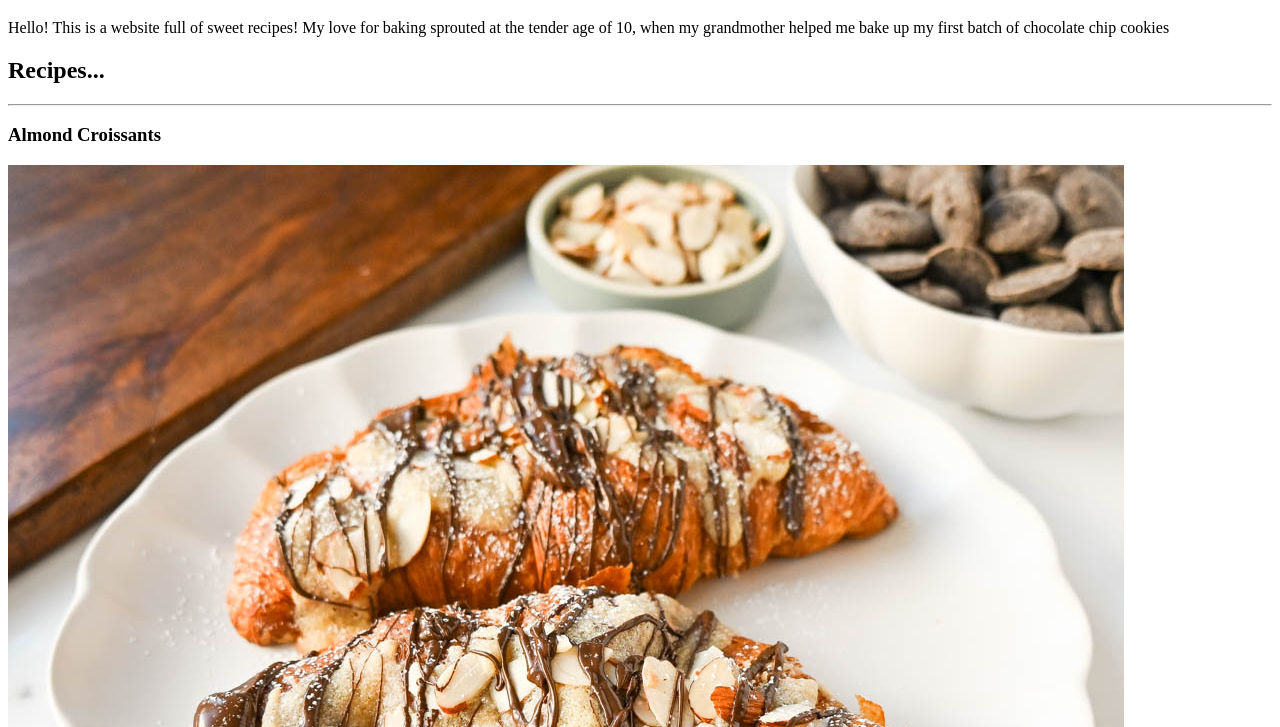
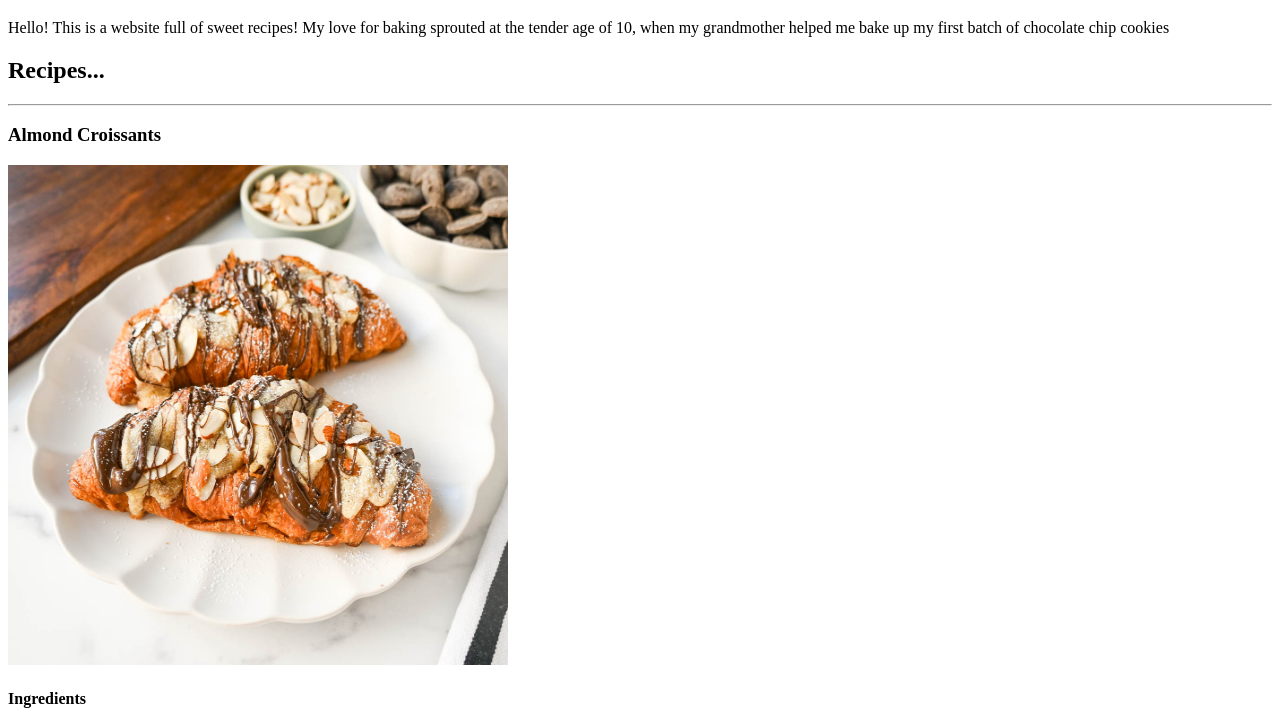
Before and after one commit to Thomas-A-Edison-CTE-HS/StephanyZ8, a plain HTML site: page project1.html in a window 1280 px wide. Shown: the part 61-788 px from the top of the page. Drawn offline with Linux system fonts and the light colour scheme.

Commit message:
height and weight added

```diff
--- a/project1.html
+++ b/project1.html
@@ -11,7 +11,7 @@
     <h2>Recipes... </h2>
     <hr>
     <h3>Almond Croissants</h3>
-    <img src="Almond.jpg" alt="Almond Croissant Picture">
+    <img src="Almond.jpg" alt="Almond Croissant Picture" width="500" height="500">
     <h4>Ingredients</h4>
     <ul>
     <li>1 sheet of puff pastry</li>
```
